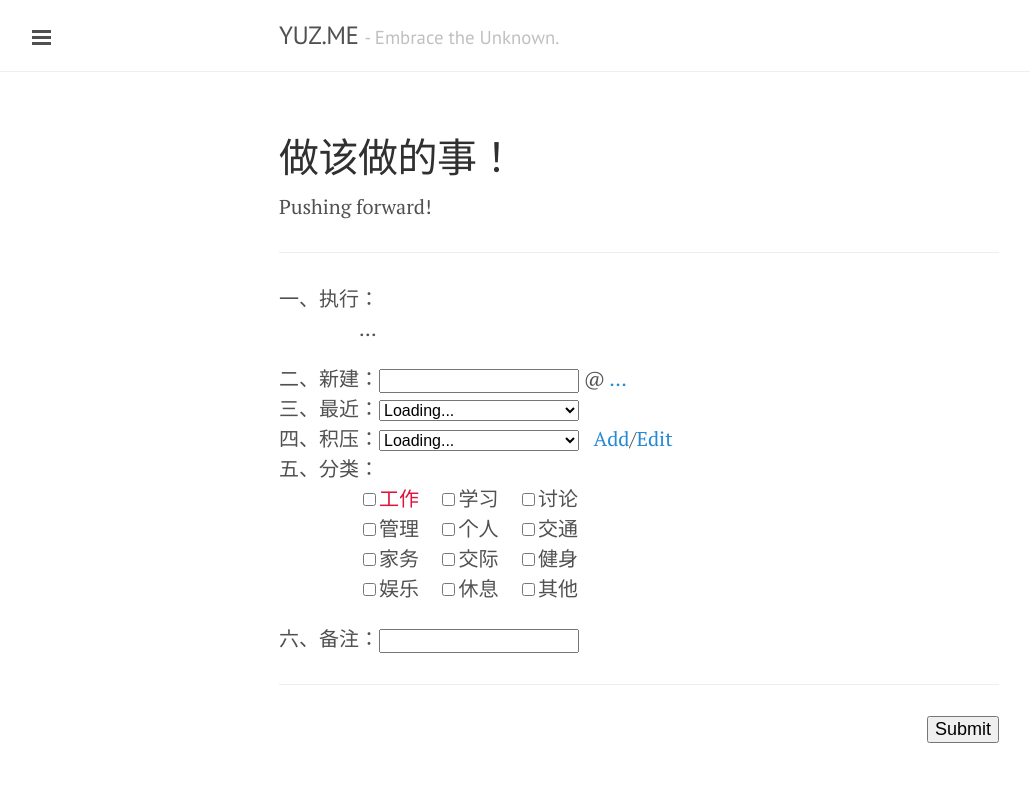
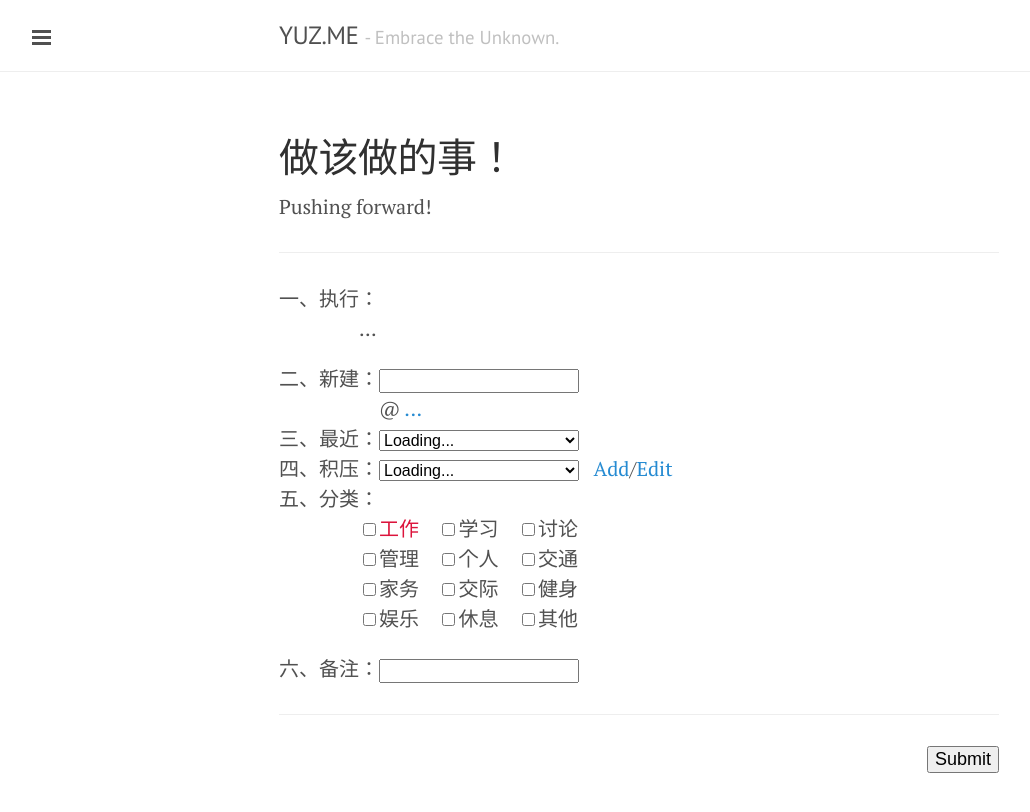
Before and after one commit to yusite/yuz.me, a Jekyll site: the page built from log.md, in a window 1280 px wide. Shown: the top 812 px of the page, without its empty margins (1-1031 px from the left). Built offline with Jekyll 4.4.1, drawn with Linux system fonts in a browser that asks for light colours; Markdown is read by kramdown in place of the engine named in the settings.

Commit message:
udpate log page

```diff
--- a/log.md
+++ b/log.md
@@ -19,8 +19,8 @@ Pushing forward!
         </ol>
     </li>
 
-    <li>新建：<input type="text" name="create" style="font-size:16px;width:200px;"> @ <a href="https://docs.google.com/a/yuz.me/spreadsheets/d/1k6HhhgqxFaCh5VRzfqmkuODzh59lUI7TUpEEzhWUsLw/edit#gid=669333296" id="place">...</a>
-    <br><span style="color:red;" id="test2"></span>
+    <li>新建：<input type="text" name="create" style="font-size:16px;width:200px;">
+    <br>　　　@ <a href="https://docs.google.com/a/yuz.me/spreadsheets/d/1k6HhhgqxFaCh5VRzfqmkuODzh59lUI7TUpEEzhWUsLw/edit#gid=669333296" id="place">...</a> <span style="color:red;" id="test2"></span>
     </li>
 
     <li>最近：<span id="recent"><select name="create" style="font-size:16px;width:200px;"><option selected value="">Loading...</option></select></span>
```
